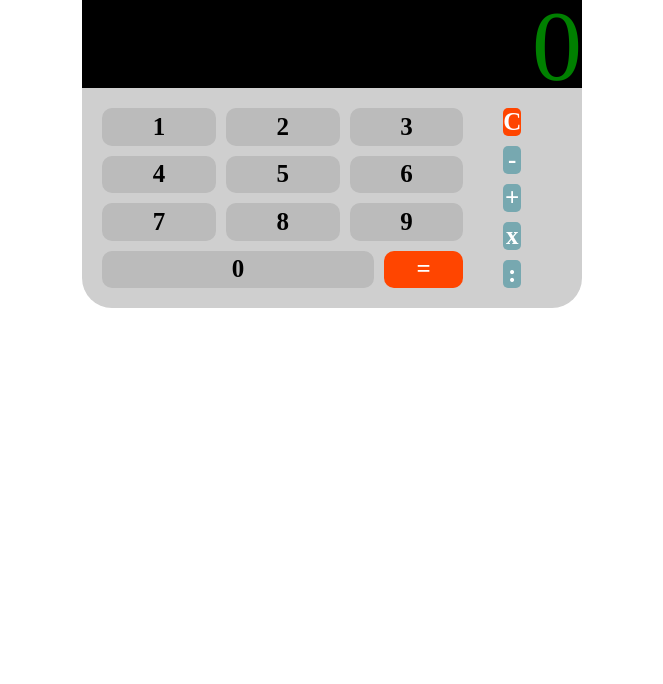
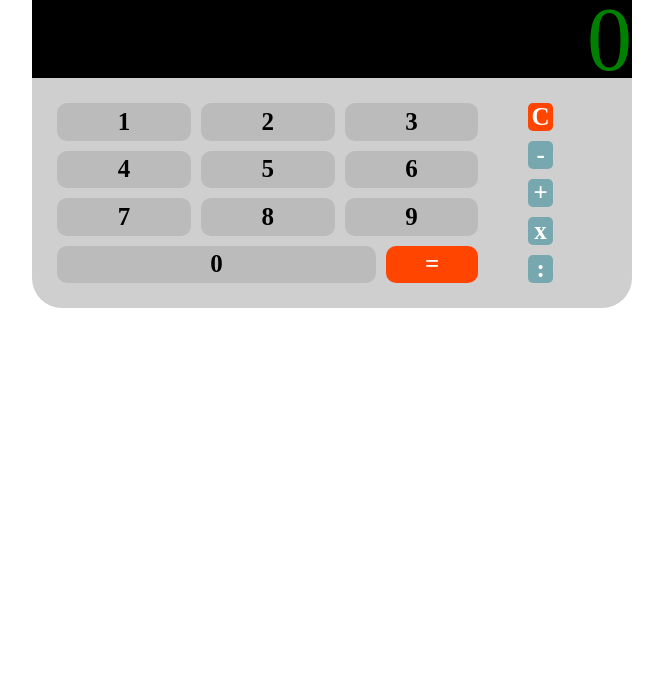
Before and after one commit to SimoneMicheleAllocca/htmlcss-simple-calculator, a plain HTML site: page index.html in a window 1280 px wide. Shown: the part 116-800 px from the top of the page, without its empty margins (308-971 px from the left). Drawn offline with Linux system fonts and the light colour scheme; a web font is replaced by a local one.

Commit message:
fix: bodypx

```diff
--- a/css/style.css
+++ b/css/style.css
@@ -18,8 +18,9 @@ header{
 
 body{
 
-    width: 500px;
+    width: 600px;
     margin: auto;
+
 }
 
 
@@ -27,12 +28,12 @@ body{
 /* display */
 .display{
     background-color: black;
-    height: 100px;
+    height: 90px;
 }
 
 .number-display{
     display: flex;
-    font-size:100px;
+    font-size:90px;
     color: green;
     font-family: 'Seven Segment';
     justify-content: end;
@@ -50,7 +51,7 @@ body{
 .button, .math{
     display: flex;
     flex-wrap: wrap;
-    padding: 15px;
+    padding: 20px;
 }
 
 .item{
```
